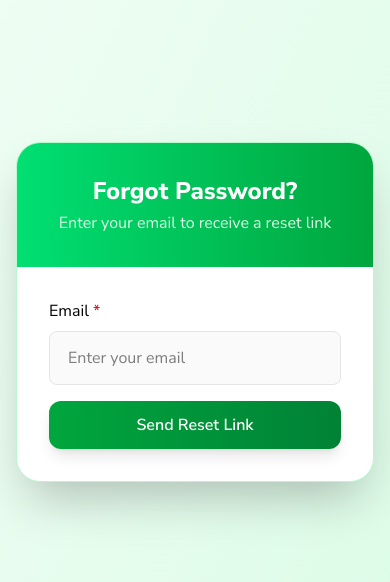
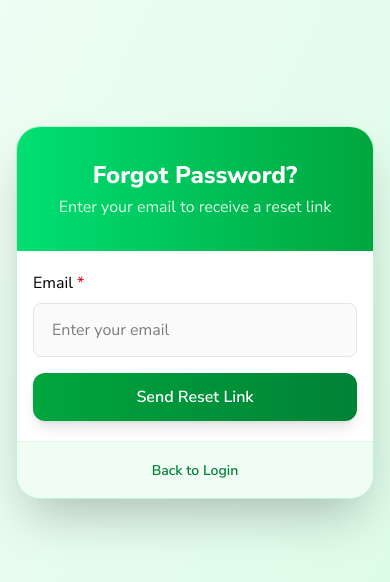
Before and after one commit to team-pr01/good-king-billing-client, a React (Vite) app: page /forgot-password in a window 390 px wide. Shown: the part 110-692 px from the top of the page. Built offline with nearby package versions, Linux system fonts and the light colour scheme.

Commit message:
Added forgot and reset password page

```diff
--- a/src/pages/Auth/ForgotPassword/ForgotPassword.tsx
+++ b/src/pages/Auth/ForgotPassword/ForgotPassword.tsx
@@ -1,13 +1,19 @@
 import { useState } from "react";
 import { useForm } from "react-hook-form";
 import TextInput from "../../../components/Reusable/TextInput/TextInput";
+import { Link } from "react-router-dom";
 
 type FormValues = {
   email: string;
 };
 
 const ForgotPassword = () => {
-  const { register, handleSubmit, formState: { errors }, reset } = useForm<FormValues>();
+  const {
+    register,
+    handleSubmit,
+    formState: { errors },
+    reset,
+  } = useForm<FormValues>();
   const [isLoading, setIsLoading] = useState(false);
 
   const handleSendEmail = (data: FormValues) => {
@@ -31,7 +37,10 @@ const ForgotPassword = () => {
           </p>
         </div>
 
-        <form className="space-y-4 py-8 px-8" onSubmit={handleSubmit(handleSendEmail)}>
+        <form
+          className="space-y-4 py-5 lg:py-8 px-4 lg:px-8"
+          onSubmit={handleSubmit(handleSendEmail)}
+        >
           <TextInput
             label="Email"
             type="email"
@@ -54,6 +63,14 @@ const ForgotPassword = () => {
             {isLoading ? "Sending..." : "Send Reset Link"}
           </button>
         </form>
+        <div className="bg-green-50 dark:bg-gray-700 py-4 px-8 border-t border-green-100 dark:border-green-700 text-center">
+          <Link
+            to={"/"}
+            className="text-green-700 dark:text-green-200 text-sm font-semibold"
+          >
+            Back to Login
+          </Link>
+        </div>
       </div>
     </div>
   );
--- a/src/pages/Auth/ResetPassword/ResetPassword.tsx
+++ b/src/pages/Auth/ResetPassword/ResetPassword.tsx
@@ -2,6 +2,7 @@ import { useState } from "react";
 import { useForm } from "react-hook-form";
 import { AiOutlineEye, AiOutlineEyeInvisible } from "react-icons/ai";
 import TextInput from "../../../components/Reusable/TextInput/TextInput";
+import { Link } from "react-router-dom";
 
 type FormValues = {
   newPassword: string;
@@ -42,7 +43,7 @@ const ResetPassword = () => {
         </div>
 
         <form
-          className="space-y-4 py-8 px-8"
+          className="space-y-4 py-5 lg:py-8 px-4 lg:px-8"
           onSubmit={handleSubmit(handleResetPassword)}
         >
           <div className="relative">
@@ -94,6 +95,12 @@ const ResetPassword = () => {
             {isLoading ? "Resetting..." : "Reset Password"}
           </button>
         </form>
+        <div className="bg-green-50 dark:bg-gray-700 py-4 px-8 border-t border-green-100 dark:border-green-700 text-center">
+          <Link
+          to={"/"} className="text-green-700 dark:text-green-200 text-sm font-semibold">
+            Back to Login
+          </Link>
+        </div>
       </div>
     </div>
   );
```
Also changed, not shown: vercel.json (added).
